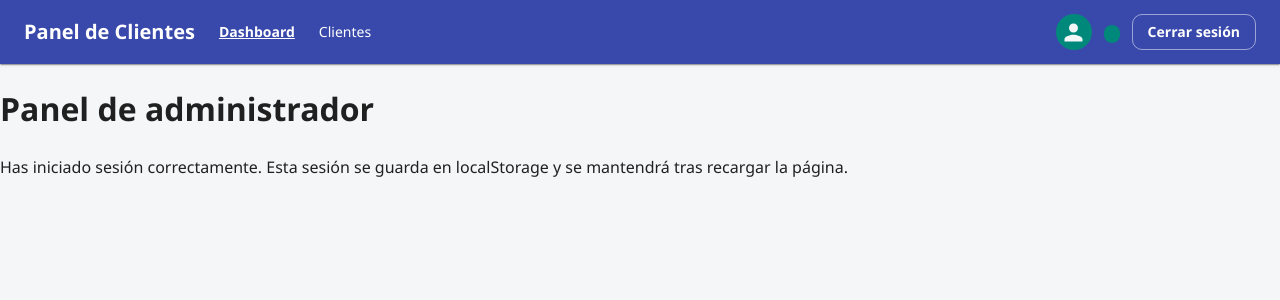
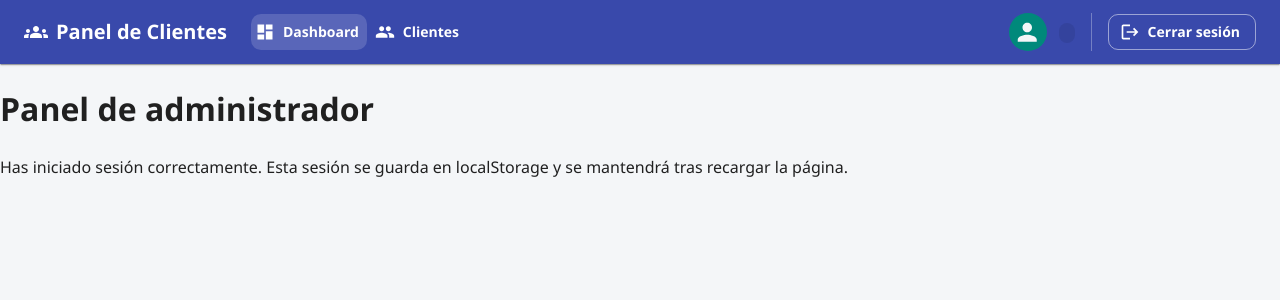
Before and after one commit to AlanOrtega75/PV_TP_Integrador_Grupo17, a React (Vite) app: page /dashboard in a window 1280 px wide. Shown: the top 300 px of the page. Built offline with nearby package versions, Linux system fonts and the light colour scheme; sample sign-in values are in the browser's storage.

Commit message:
refactor: Header con navegacion, iconos y mejor jerarquia visual

```diff
--- a/src/components/layout/Header.jsx
+++ b/src/components/layout/Header.jsx
@@ -1,17 +1,25 @@
 import React, { useContext } from 'react';
 import { NavLink, useNavigate } from 'react-router-dom';
 import {
-  AppBar, Toolbar, Typography, Button, Box, Avatar, Chip,
+  AppBar, Toolbar, Typography, Button, Box, Avatar, Chip, Divider,
 } from '@mui/material';
+import {
+  Groups as GroupsIcon,
+  Dashboard as DashboardIcon,
+  People as PeopleIcon,
+  Logout as LogoutIcon,
+} from '@mui/icons-material';
 import { AdminContext } from '../../context/AdminContext';
+import { COLOR_POR_SECTOR } from '../../constants/sectores';
 
-// Estilo aplicado al enlace de navegación activo para que resalte la sección actual.
-const estiloEnlaceActivo = ({ isActive }) => ({
-  fontWeight: isActive ? 700 : 400,
-  textDecoration: isActive ? 'underline' : 'none',
-});
+// Enlaces de navegación definidos como datos para recorrerlos con un .map()
+// y mantener la barra consistente.
+const ENLACES = [
+  { to: '/dashboard', etiqueta: 'Dashboard', icono: <DashboardIcon /> },
+  { to: '/clientes', etiqueta: 'Clientes', icono: <PeopleIcon /> },
+];
 
-// Barra de encabezado: muestra la navegación, los datos del
+// Barra de encabezado: muestra la marca, la navegación, los datos del
 // administrador conectado (nombre + sector) y el botón de cierre de sesión.
 const Header = () => {
   const { admin, logout } = useContext(AdminContext);
@@ -26,37 +34,58 @@ const Header = () => {
   };
 
   return (
-    <AppBar position="static">
-      <Toolbar sx={{ gap: 2, flexWrap: 'wrap' }}>
-        <Typography variant="h6" component="div" sx={{ fontWeight: 700 }}>
-          Panel de Clientes
-        </Typography>
-
-        <Box sx={{ display: 'flex', gap: 1 }}>
-          <Button color="inherit" component={NavLink} to="/dashboard" style={estiloEnlaceActivo}>
-            Dashboard
-          </Button>
-          <Button color="inherit" component={NavLink} to="/clientes" style={estiloEnlaceActivo}>
-            Clientes
-          </Button>
+    <AppBar position="sticky">
+      <Toolbar sx={{ gap: { xs: 1, sm: 2 }, flexWrap: 'wrap', rowGap: 1, py: { xs: 1, sm: 0 } }}>
+        <Box sx={{ display: 'flex', alignItems: 'center', gap: 1 }}>
+          <GroupsIcon />
+          <Typography variant="h6" component="div" sx={{ fontWeight: 700 }}>
+            Panel de Clientes
+          </Typography>
         </Box>
 
-        {/* Empuja la info de sesión hacia la derecha. */}
-        <Box sx={{ flexGrow: 1 }} />
+        <Box sx={{ display: 'flex', gap: 0.5, ml: { sm: 1 } }}>
+          {ENLACES.map(({ to, etiqueta, icono }) => (
+            <Button
+              key={to}
+              component={NavLink}
+              to={to}
+              color="inherit"
+              startIcon={icono}
+              // NavLink agrega la clase .active en la ruta actual; la resaltamos.
+              sx={{ '&.active': { bgcolor: 'rgba(255, 255, 255, 0.16)' } }}
+            >
+              {etiqueta}
+            </Button>
+          ))}
+        </Box>
 
-        <Box sx={{ display: 'flex', alignItems: 'center', gap: 1.5 }}>
-          <Avatar sx={{ bgcolor: 'secondary.main', width: 36, height: 36, fontSize: 14 }}>
+        {/* ml: auto empuja la sesión a la derecha en escritorio y la mantiene
+            alineada a la derecha en su fila cuando la barra se envuelve en mobile. */}
+        <Box sx={{ display: 'flex', alignItems: 'center', gap: 1.5, ml: 'auto' }}>
+          <Avatar sx={{ bgcolor: 'secondary.main', width: 38, height: 38 }}>
             {admin.iniciales}
           </Avatar>
-          <Box sx={{ textAlign: 'right' }}>
-            <Typography variant="body2" sx={{ fontWeight: 600, lineHeight: 1.2 }}>
+          <Box sx={{ display: { xs: 'none', sm: 'block' }, lineHeight: 1.3 }}>
+            <Typography variant="body2" sx={{ fontWeight: 600 }}>
               {admin.nombre}
             </Typography>
-            <Chip label={admin.sector} size="small" color="secondary" sx={{ height: 18, fontSize: 11 }} />
+            <Chip
+              label={admin.sector}
+              size="small"
+              color={COLOR_POR_SECTOR[admin.sector]}
+              sx={{ height: 20 }}
+            />
           </Box>
+          <Divider
+            orientation="vertical"
+            flexItem
+            // Se oculta en mobile, donde el nombre y el sector no se muestran.
+            sx={{ display: { xs: 'none', sm: 'block' }, borderColor: 'rgba(255, 255, 255, 0.3)', mx: 0.5 }}
+          />
           <Button
             color="inherit"
             variant="outlined"
+            startIcon={<LogoutIcon />}
             onClick={handleLogout}
             sx={{ borderColor: 'rgba(255, 255, 255, 0.5)' }}
           >
```
